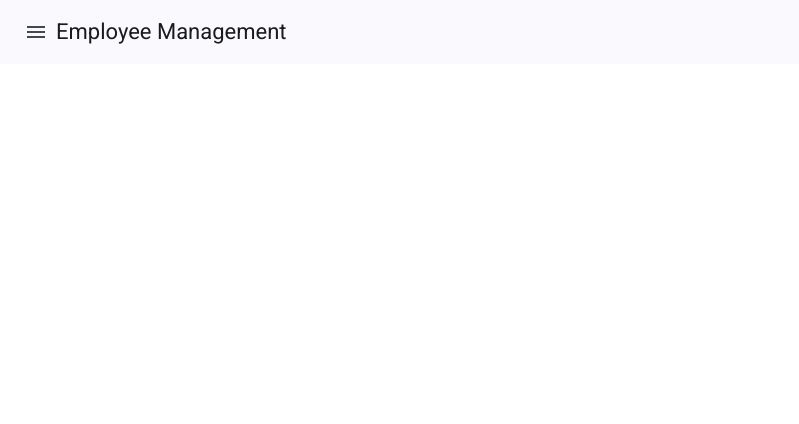
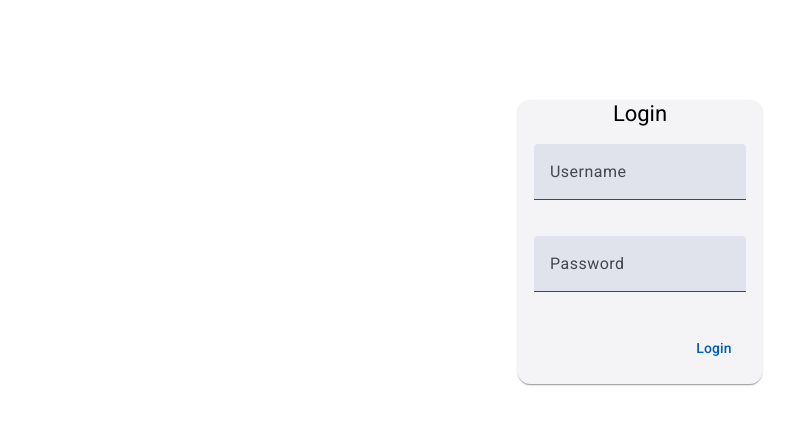
Before and after one commit to hemant-shakyawal/Employee-Management-WebUi, an Angular app: page /login in a window 1280 px wide. Before the commit this address led to /. Shown: the top 424 px of the page, without its empty margins (0-799 px from the left). Built offline with nearby package versions, Linux system fonts and the light colour scheme.

Commit message:
Create service

```diff
--- a/src/app/app.component.html
+++ b/src/app/app.component.html
@@ -1,2 +1 @@
-<app-header></app-header>
-<app-layout></app-layout>
+<router-outlet />
--- a/src/app/app.component.ts
+++ b/src/app/app.component.ts
@@ -1,10 +1,9 @@
 import { Component } from '@angular/core';
 import { RouterOutlet } from '@angular/router';
-import { HeaderComponent } from './shared/components/header/header.component';
-import { LayoutComponent } from './shared/components/layout/layout.component';
+
 @Component({
   selector: 'app-root',
-  imports: [HeaderComponent,LayoutComponent],
+  imports: [RouterOutlet],
   templateUrl: './app.component.html',
   styleUrl: './app.component.css'
 })
--- a/src/app/app.routes.ts
+++ b/src/app/app.routes.ts
@@ -1,12 +1,28 @@
 import { Routes } from '@angular/router';
+import { LoginComponent } from './components/login/login.component';
+import { LayoutComponent } from './shared/components/layout/layout.component';
 export const routes: Routes = [
+  { path: '', redirectTo: 'login', pathMatch: 'full' },
+  { path: 'login', component: LoginComponent },
 
-    {
-        path: '',
+  {
+    path: 'employee',
+    component: LayoutComponent,
+    children: [
+      {
+        path: 'employee-details',
         loadComponent: () =>
-          import('./components/employee-details/employee-details.component').then(
-            (c) => c.EmployeeDetailsComponent
-          ),
+          import(
+            './components/employee-details/employee-details.component'
+          ).then((c) => c.EmployeeDetailsComponent),
       },
-
+      {
+        path: 'employee',
+        loadComponent: () =>
+          import(
+            './components/create-employee/create-employee.component'
+          ).then((c) => c.CreateEmployeeComponent),
+      },
+    ],
+  }
 ];
--- /dev/null
+++ b/src/app/components/login/login.component.css
@@ -0,0 +1,28 @@
+:host {
+    display: flex;
+    justify-content: center;
+    margin: 100px 0px;
+  }
+
+  .mat-form-field {
+    width: 100%;
+    min-width: 300px;
+  }
+
+  mat-card-title,
+  mat-card-content {
+    display: flex;
+    justify-content: center;
+  }
+
+  .error {
+    padding: 16px;
+    width: 300px;
+    color: white;
+    background-color: red;
+  }
+
+  .button {
+    display: flex;
+    justify-content: flex-end;
+  }
--- /dev/null
+++ b/src/app/components/login/login.component.html
@@ -0,0 +1,34 @@
+<mat-card>
+  <mat-card-title>Login</mat-card-title>
+  <mat-card-content>
+    <form>
+      <p>
+        <mat-form-field>
+          <input
+            type="text"
+            name="userName"
+            matInput
+            placeholder="Username"
+            [(ngModel)]="loginObj.userName"
+          />
+        </mat-form-field>
+      </p>
+
+      <p>
+        <mat-form-field>
+          <input
+            type="password"
+            name="password"
+            matInput
+            placeholder="Password"
+            [(ngModel)]="loginObj.password"
+          />
+        </mat-form-field>
+      </p>
+
+      <div class="button">
+        <button type="button" mat-button (click)="onLogin()">Login</button>
+      </div>
+    </form>
+  </mat-card-content>
+</mat-card>
--- /dev/null
+++ b/src/app/components/login/login.component.ts
@@ -0,0 +1,31 @@
+import { Component, inject } from '@angular/core';
+import { FormControl, FormGroup, FormsModule } from '@angular/forms';
+import { MatButtonModule } from '@angular/material/button';
+import { MatCardModule } from '@angular/material/card';
+import { MatInputModule } from '@angular/material/input';
+import { Router } from '@angular/router';
+
+@Component({
+  selector: 'app-login',
+  imports: [MatCardModule, MatInputModule, MatButtonModule, FormsModule],
+  templateUrl: './login.component.html',
+  styleUrl: './login.component.css',
+})
+export class LoginComponent {
+  loginObj: any = {
+    userName: '',
+    password: '',
+  };
+  router = inject(Router);
+
+  onLogin(): void {
+    if (
+      this.loginObj.userName == 'admin' &&
+      this.loginObj.password == '12345'
+    ) {
+      this.router.navigateByUrl('employee');
+    } else {
+      alert('Invalid login details');
+    }
+  }
+}
--- a/src/app/services/employee.service.ts
+++ b/src/app/services/employee.service.ts
@@ -12,7 +12,10 @@ export class EmployeeService {
   constructor(private http:HttpClient) { }
 
   getEmployees():Observable<Employee[]>{
-    return this.http.get<Employee[]>(`${environment.apiUrl}/Employee`
+    return this.http.get<Employee[]>(`${environment.apiUrl}/employee`
     )
   }
+  createEmployee(employee:Employee):Observable<Employee>{
+    return this.http.post<Employee>(`${environment.apiUrl}/employee`,employee)
+  }
 }
--- a/src/app/shared/components/header/header.component.html
+++ b/src/app/shared/components/header/header.component.html
@@ -1,4 +1,4 @@
-<mat-toolbar>
+<mat-toolbar class="mat-elevation-z3">
   <button
     mat-icon-button
     class="example-icon"
--- a/src/app/shared/components/layout/layout.component.html
+++ b/src/app/shared/components/layout/layout.component.html
@@ -1 +1,6 @@
-<router-outlet />
+<app-header></app-header>
+
+<mat-sidenav-container class="example-container">
+  <mat-sidenav mode="side" opened>Sidenav content</mat-sidenav>
+  <mat-sidenav-content>><router-outlet /></mat-sidenav-content>
+</mat-sidenav-container>
```
Also changed, not shown: src/app/shared/components/layout/layout.component.ts (+5 -6 lines), 2 other files (tests, documents, lock files or other folders).
